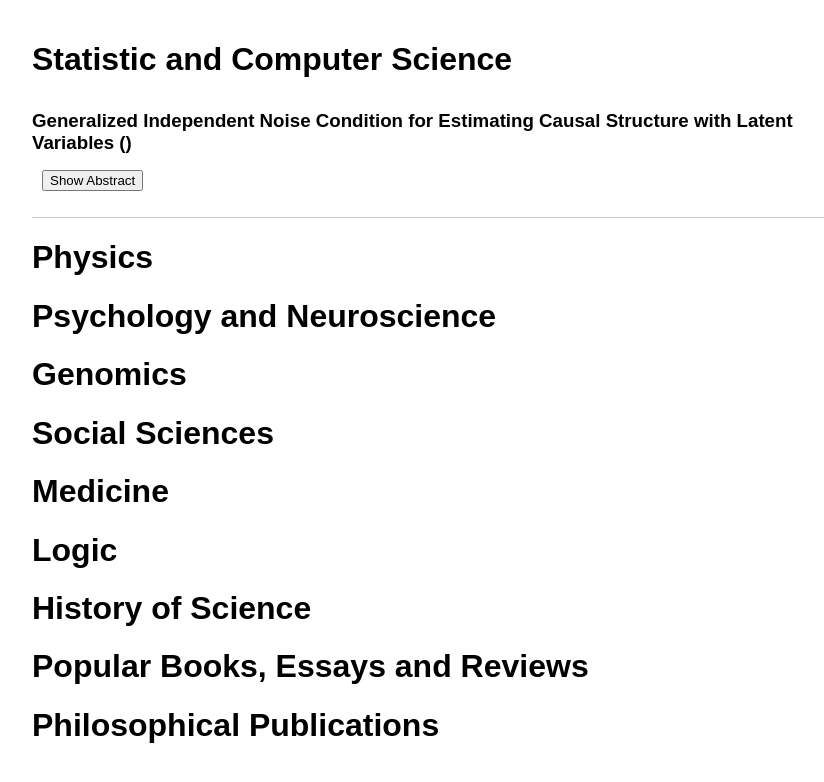
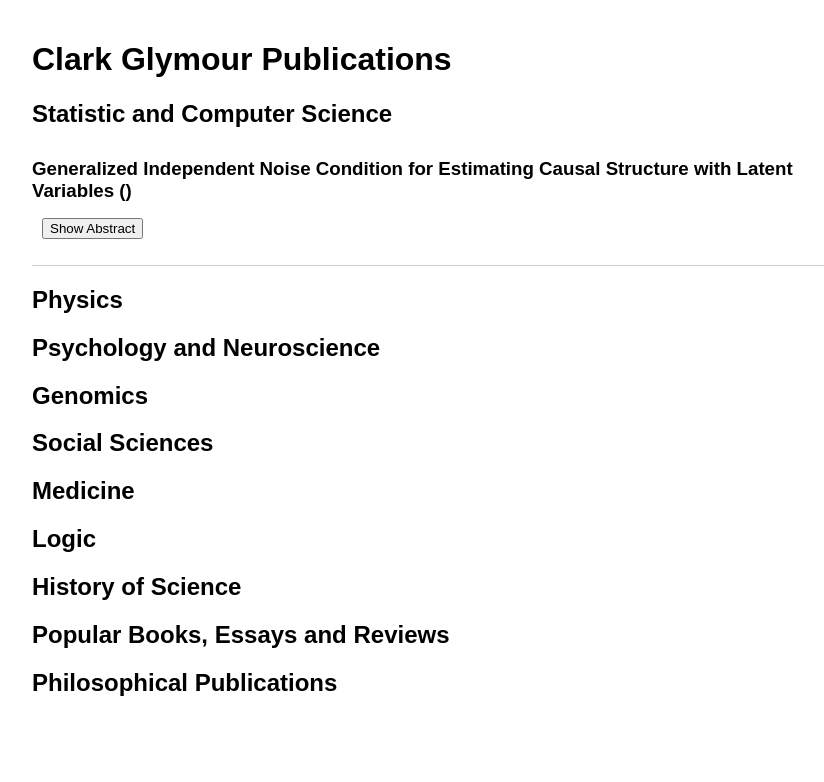
Before and after one commit to ClarkGlymour/ClarkGlymour.github.io, a plain HTML site: page index.html in a window 1280 px wide. Shown: the whole page, without its empty margins (208-1032 px from the left). Drawn offline with Linux system fonts and the light colour scheme.

Commit message:
Update index.html

```diff
--- a/index.html
+++ b/index.html
@@ -7,34 +7,36 @@
 </head>
 <body>
 
-  <h1>Statistic and Computer Science</h1>
+  <h1>Clark Glymour Publications</h1>
+
+  <h2>Statistic and Computer Science</h2>
   <div id="statcs"></div>
 
-  <h1>Physics</h1>
+  <h2>Physics</h2>
   <div id="physics"></div>
 
-  <h1>Psychology and Neuroscience</h1>
+  <h2>Psychology and Neuroscience</h2>
   <div id="psychneuro"></div>
 
-  <h1>Genomics</h1>
+  <h2>Genomics</h2>
   <div id="genomics"></div>
 
-  <h1>Social Sciences</h1>
+  <h2>Social Sciences</h2>
   <div id="socialsciences"></div>
 
-  <h1>Medicine</h1>
+  <h2>Medicine</h2>
   <div id="medicine"></div>
 
-  <h1>Logic</h1>
+  <h2>Logic</h2>
   <div id="logic"></div>
 
-  <h1>History of Science</h1>
+  <h2>History of Science</h2>
   <div id="historyofscience"></div>
 
-  <h1>Popular Books, Essays and Reviews</h1>
+  <h2>Popular Books, Essays and Reviews</h2>
   <div id="popular"></div>
 
-  <h1>Philosophical Publications</h1>
+  <h2>Philosophical Publications</h2>
   <div id="philosophy"></div>
 
 
```
